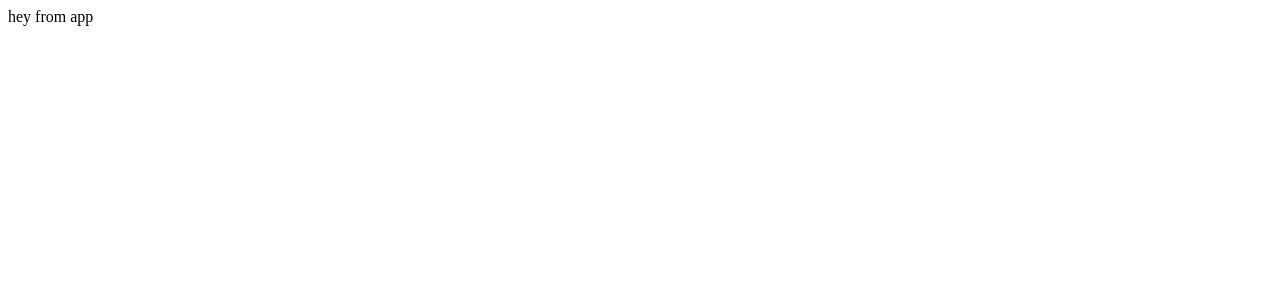
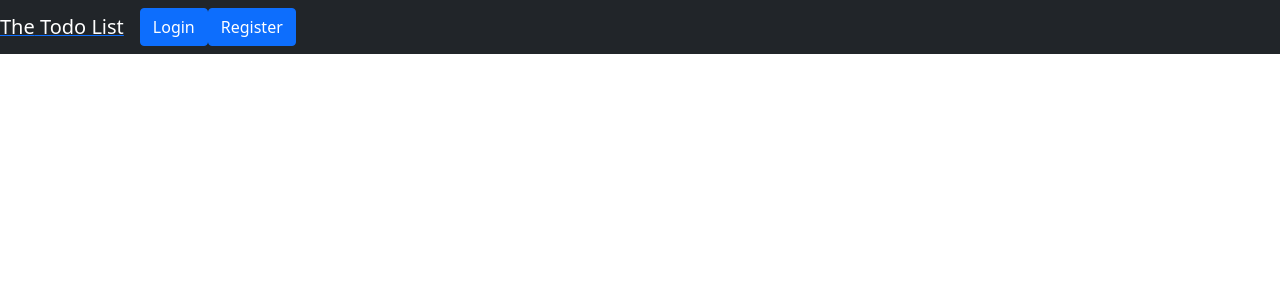
Before and after one commit to cboydstun/mern-w12d1-v2, a React (Create React App) app in the folder client/: page /register in a window 1280 px wide. Shown: the top 300 px of the page. Built offline with nearby package versions, Linux system fonts and the light colour scheme.

Commit message:
added navbar component

```diff
--- a/client/package.json
+++ b/client/package.json
@@ -7,8 +7,11 @@
     "@testing-library/react": "^11.1.0",
     "@testing-library/user-event": "^12.1.10",
     "axios": "^0.21.1",
+    "bootstrap": "^5.0.2",
     "react": "^17.0.2",
+    "react-bootstrap": "^1.6.1",
     "react-dom": "^17.0.2",
+    "react-router-dom": "^5.2.0",
     "react-scripts": "4.0.3",
     "web-vitals": "^1.0.1"
   },
--- a/client/src/App.js
+++ b/client/src/App.js
@@ -1,9 +1,29 @@
+//import dependencies
 import React from 'react'
+import {BrowserRouter as Router, Route, Switch} from 'react-router-dom'
+
+//import auth token
+import setAuthToken from './utils/setAuthToken'
+
+//import components
+import Navbar from './components/Navbar'
+
+//import styling
+import './App.css'
+
+//check for token
+if(localStorage.token){
+    setAuthToken(localStorage.token)
+}
+
 
 export default function App() {
     return (
-        <div>
-            hey from app
-        </div>
+        <Router>
+            <Navbar />
+            <Switch>
+
+            </Switch>
+        </Router>
     )
 }
--- /dev/null
+++ b/client/src/components/Navbar.js
@@ -0,0 +1,54 @@
+//import dependencies
+import React from 'react'
+import {Link} from 'react-router-dom'
+import {Navbar, Nav, Button} from 'react-bootstrap'
+
+//import context
+import { useStateValue } from '../context/StateProvider'
+
+export default function NavbarComponent() {
+    const [state, dispatch] = useStateValue();
+    const { authenticated, user} = state;
+
+    return (
+        <Navbar collapseOnSelect expand="lg" bg="dark" variant="dark">
+            <Link to="/">
+                <Navbar.Brand  className="text-capitalize">
+                    {user?.name ? user.name + "'s" : "The"} Todo List
+                </Navbar.Brand>
+            </Link>
+            <Navbar.Toggle aria-controls="responsive-navbar-nav" />
+            <Navbar.Collapse id="responsive-navbar-nav">
+                <Nav className="ml-auto">
+                    {!authenticated && (
+                        <>
+                            <Link  to="/login">
+                                <Button className="mr-md-3 mt-2 mt-sm-0">
+                                    Login
+                                </Button>
+                            </Link>
+                            <Link to="/register">
+                                <Button className="mr-md-3 mt-2 mt-sm-0" >
+                                    Register
+                                </Button>
+                            </Link>
+                        </>
+                    )}
+
+                    {authenticated && (
+                        <>
+                            <Link className="mr-md-3 mt-2 mt-sm-0">
+                                <Button
+                                    variant="danger"
+                                    onClick={()=>{dispatch({type: "LOGOUT"})}}
+                                >
+                                    Logout
+                                </Button>
+                            </Link>
+                        </>
+                    )}
+                </Nav>
+            </Navbar.Collapse>
+        </Navbar>
+    )
+}
--- a/client/src/index.js
+++ b/client/src/index.js
@@ -1,9 +1,17 @@
+import "bootstrap/dist/css/bootstrap.min.css";
+
 import React from 'react';
 import ReactDOM from 'react-dom';
 
 import App from './App';
 
+//import context
+import { UserStateProvider } from './context/StateProvider'
+import reducer, { initialState } from './context/reducer'
+
 ReactDOM.render(
-    <App />,
+  <UserStateProvider initialState={initialState} reducer={reducer} >
+    <App />
+  </UserStateProvider>,
   document.getElementById('root')
 );
```
Also changed, not shown: client/src/App.css (added), 1 other file (tests, documents, lock files or other folders).
